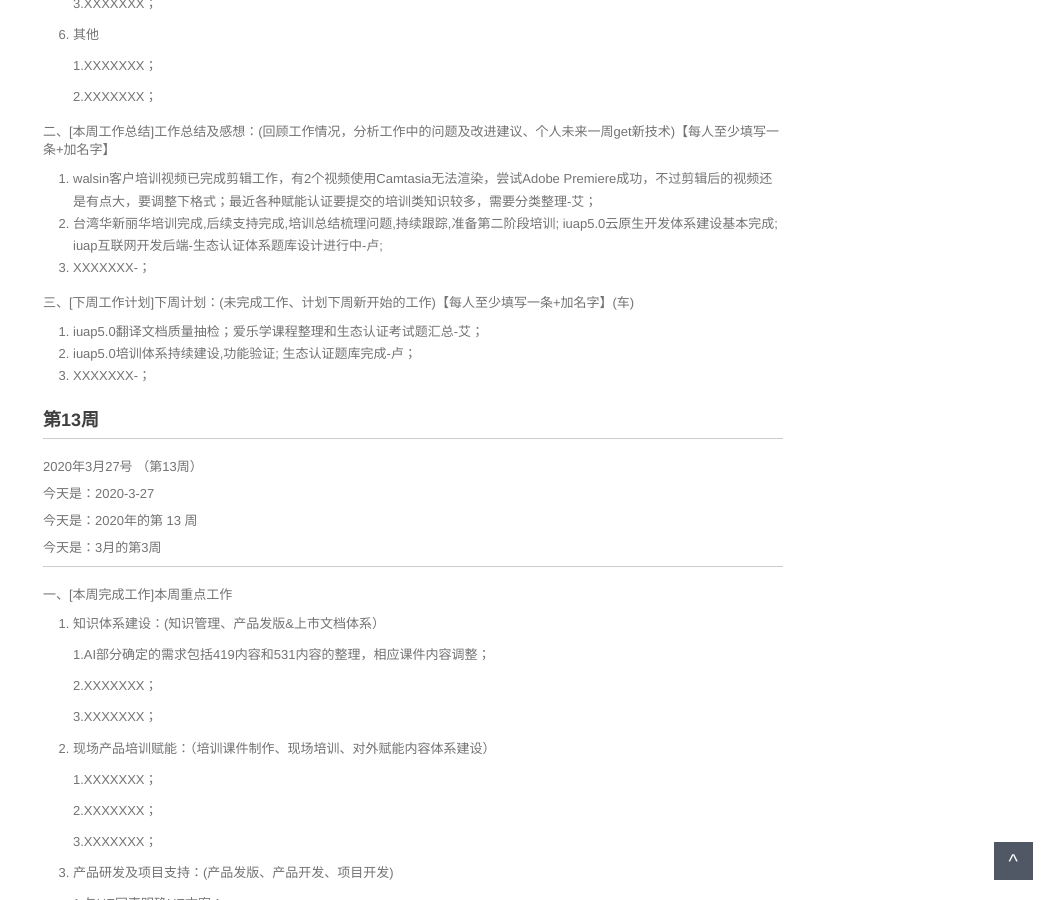
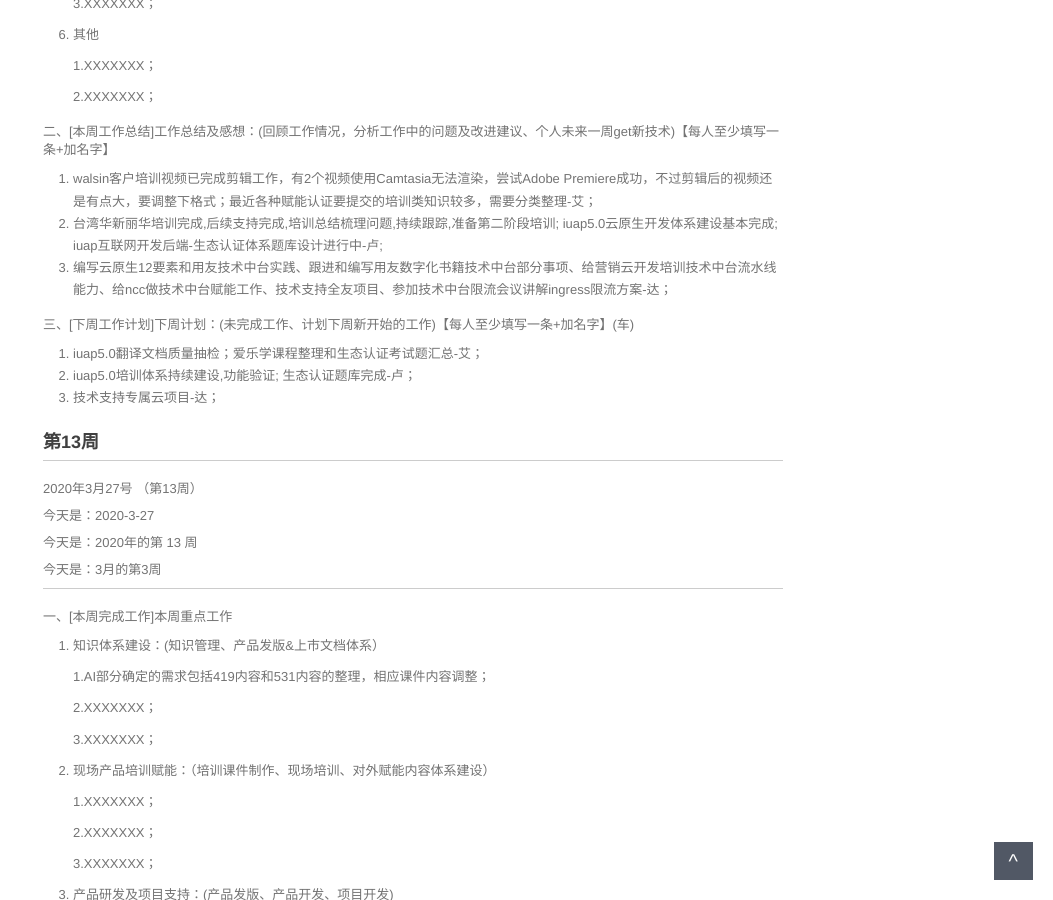
Before and after one commit to walllFlower/blog, a Jekyll site: the page built from 2020-02-28-day_report.md, in a window 1280 px wide and 900 px high, scrolled down 1196 px. Shown: the whole window, without its empty margins (227-1280 px from the left). Built offline with Jekyll 4.4.1, drawn with Linux system fonts in a browser that asks for light colours; comment, search, counter and statistics services are not loaded.

Commit message:
李寅达

```diff
--- a/2020-02-28-day_report.md
+++ b/2020-02-28-day_report.md
@@ -79,13 +79,13 @@ categories: 技术运营工作周报
 
 1. walsin客户培训视频已完成剪辑工作，有2个视频使用Camtasia无法渲染，尝试Adobe Premiere成功，不过剪辑后的视频还是有点大，要调整下格式；最近各种赋能认证要提交的培训类知识较多，需要分类整理-艾；
 2. 台湾华新丽华培训完成,后续支持完成,培训总结梳理问题,持续跟踪,准备第二阶段培训; iuap5.0云原生开发体系建设基本完成; iuap互联网开发后端-生态认证体系题库设计进行中-卢;
-3. XXXXXXX-；
+3. 编写云原生12要素和用友技术中台实践、跟进和编写用友数字化书籍技术中台部分事项、给营销云开发培训技术中台流水线能力、给ncc做技术中台赋能工作、技术支持全友项目、参加技术中台限流会议讲解ingress限流方案-达；
 
 三、[下周工作计划]下周计划：(未完成工作、计划下周新开始的工作)【每人至少填写一条+加名字】(车)
 
 1. iuap5.0翻译文档质量抽检；爱乐学课程整理和生态认证考试题汇总-艾；
 2. iuap5.0培训体系持续建设,功能验证; 生态认证题库完成-卢；
-3. XXXXXXX-；
+3. 技术支持专属云项目-达；
 
 
 
```
